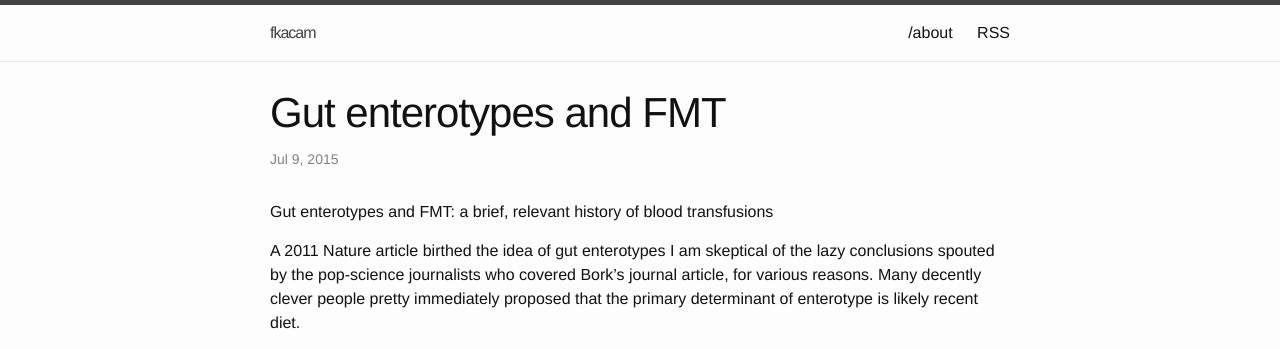
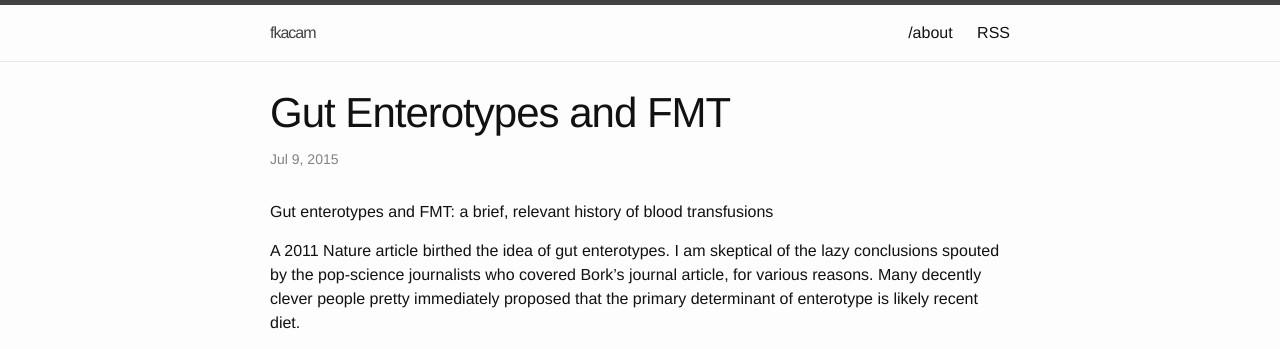
Before and after one commit to cgarvie/cgarvie.github.io, a Jekyll site: the page built from _posts/2015-07-09-gut-enterotypes-and-fmt.markdown, in a window 1280 px wide. Shown: the top 349 px of the page. Built offline with Jekyll 4.4.1, drawn with Linux system fonts in a browser that asks for light colours.

Commit message:
lots of tweaks

```diff
--- a/_posts/2015-07-09-gut-enterotypes-and-fmt.markdown
+++ b/_posts/2015-07-09-gut-enterotypes-and-fmt.markdown
@@ -1,13 +1,12 @@
 ---
 layout: post
-title:  "Gut enterotypes and FMT"
+title:  "Gut Enterotypes and FMT"
 date:   2015-07-09
 categories: FMT, Immunity
 ---
 Gut enterotypes and FMT: a brief, relevant history of blood transfusions
 
-A 2011 Nature article birthed the idea of gut enterotypes
-I am skeptical of the lazy conclusions spouted by the pop-science journalists who covered Bork's journal article, for various reasons. Many decently clever people pretty immediately proposed that the primary determinant of enterotype is likely recent diet.
+A 2011 Nature article birthed the idea of gut enterotypes. I am skeptical of the lazy conclusions spouted by the pop-science journalists who covered Bork's journal article, for various reasons. Many decently clever people pretty immediately proposed that the primary determinant of enterotype is likely recent diet.
 
 Chimpanzees have enterotypes that are compositionally analogous to those found in humans and longitudinal sampling has found that the enterotype of individual chimpanzees varied over time.
 
```
Also changed, not shown: 3 other files.
